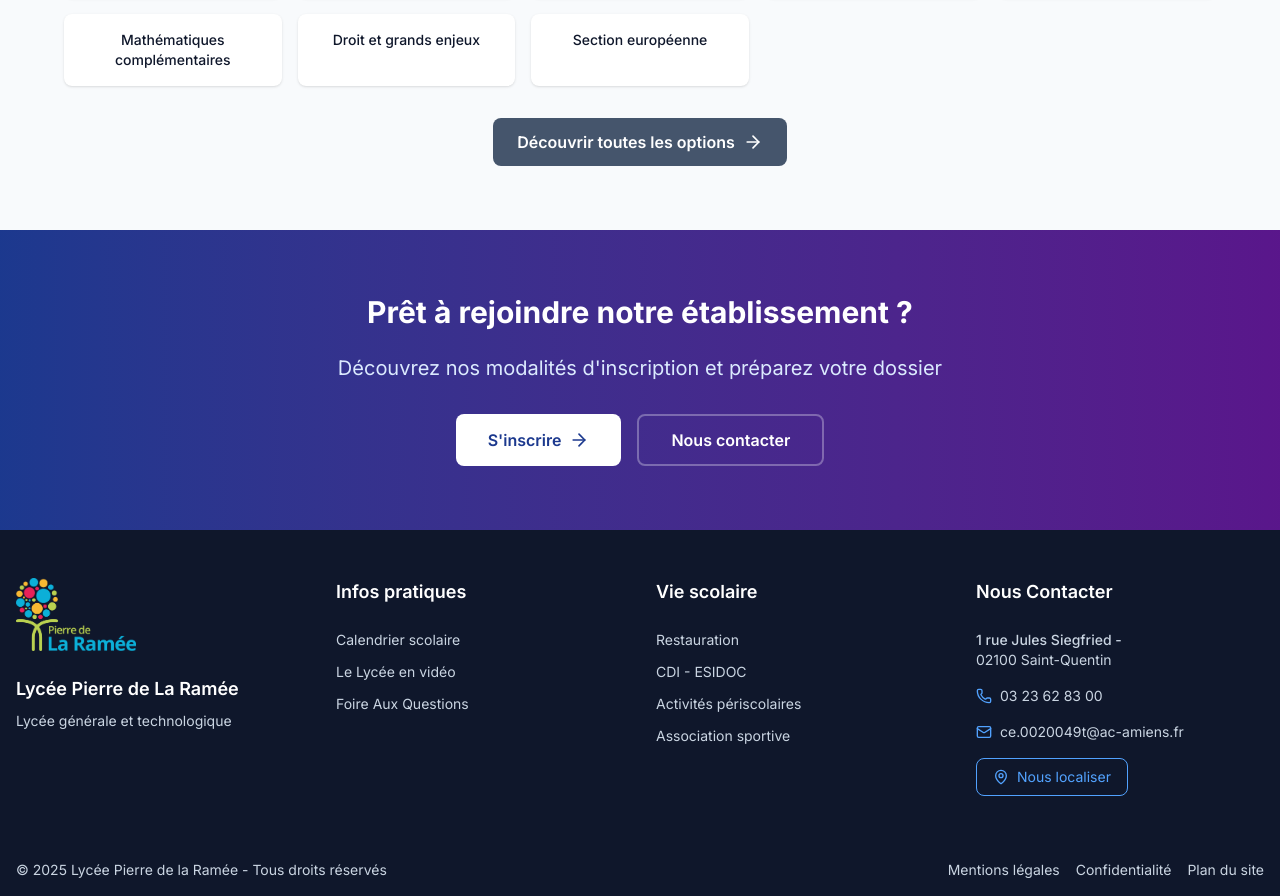
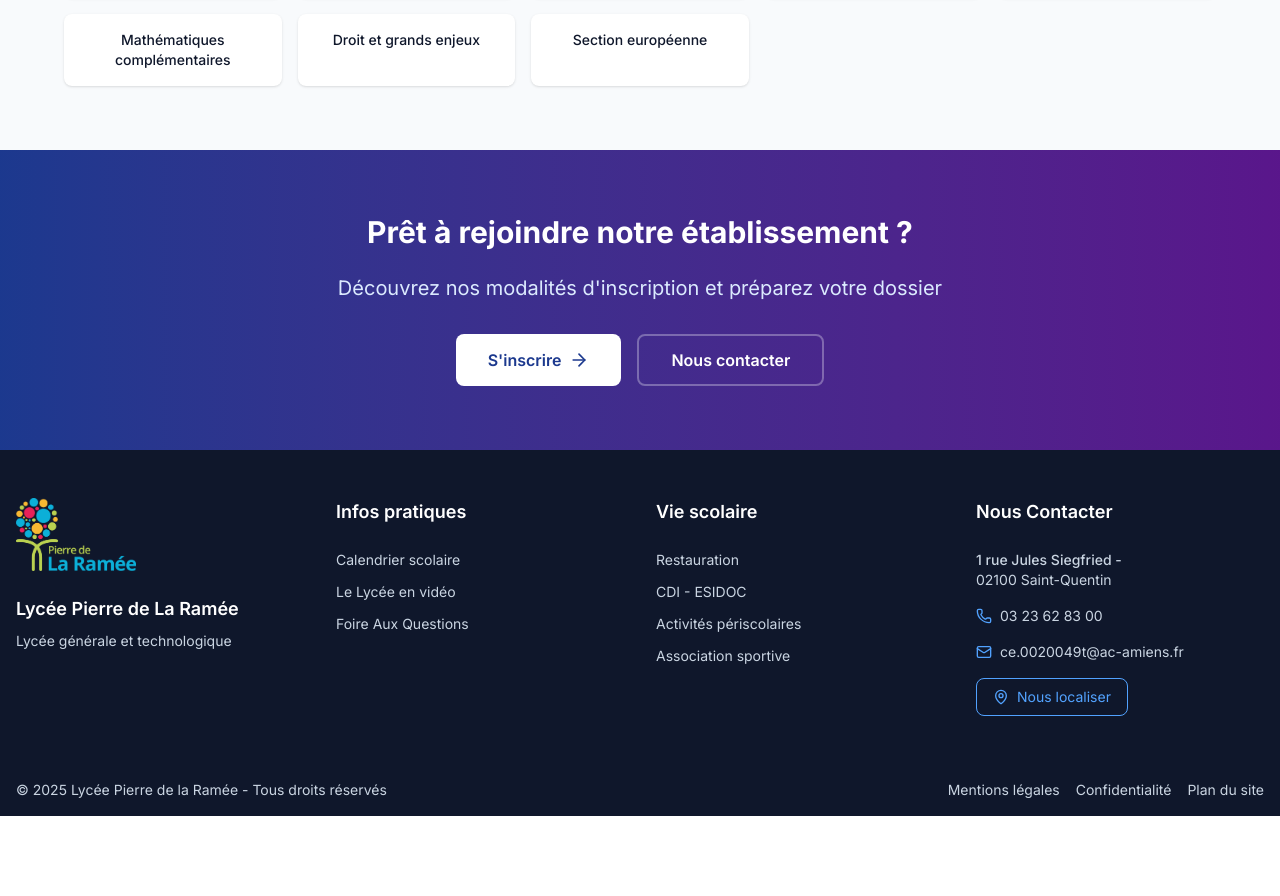
Before and after one commit to Okami42/LYCEE, a Next.js app: page /formations in a window 1280 px wide. Shown: the part 1776-2672 px from the top of the page. After the commit the page ends 2592 px from the top, so only its background shows below. Built offline with nearby package versions, Linux system fonts and the light colour scheme.

Commit message:
Update page.tsx

```diff
--- a/src/app/formations/page.tsx
+++ b/src/app/formations/page.tsx
@@ -211,15 +211,7 @@ export default function Formations() {
               ))}
             </div>
 
-            <div className="text-center mt-8">
-              <Link
-                href="/formations/options"
-                className="inline-flex items-center px-6 py-3 bg-slate-600 hover:bg-slate-700 text-white font-semibold rounded-lg transition-colors"
-              >
-                Découvrir toutes les options
-                <ArrowRight className="ml-2 h-5 w-5" />
-              </Link>
-            </div>
+
           </div>
         </div>
       </section>
```
